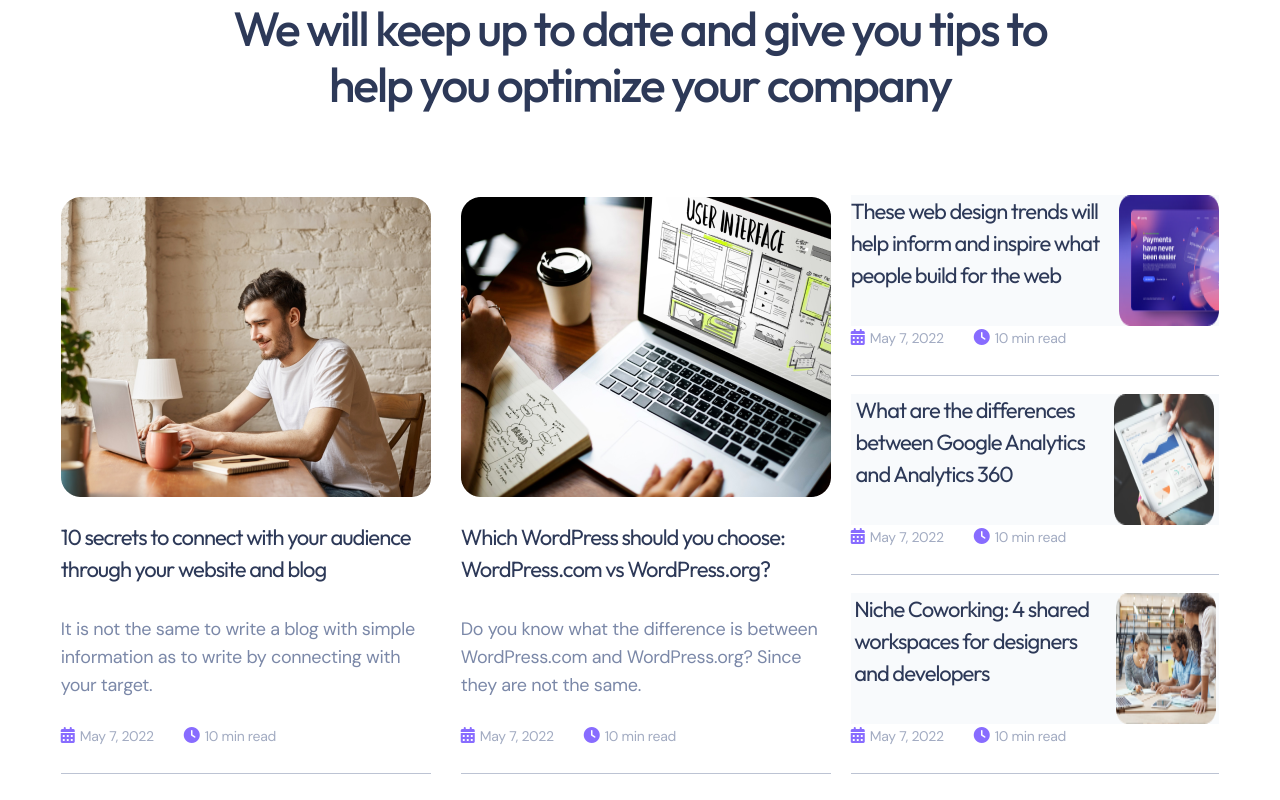
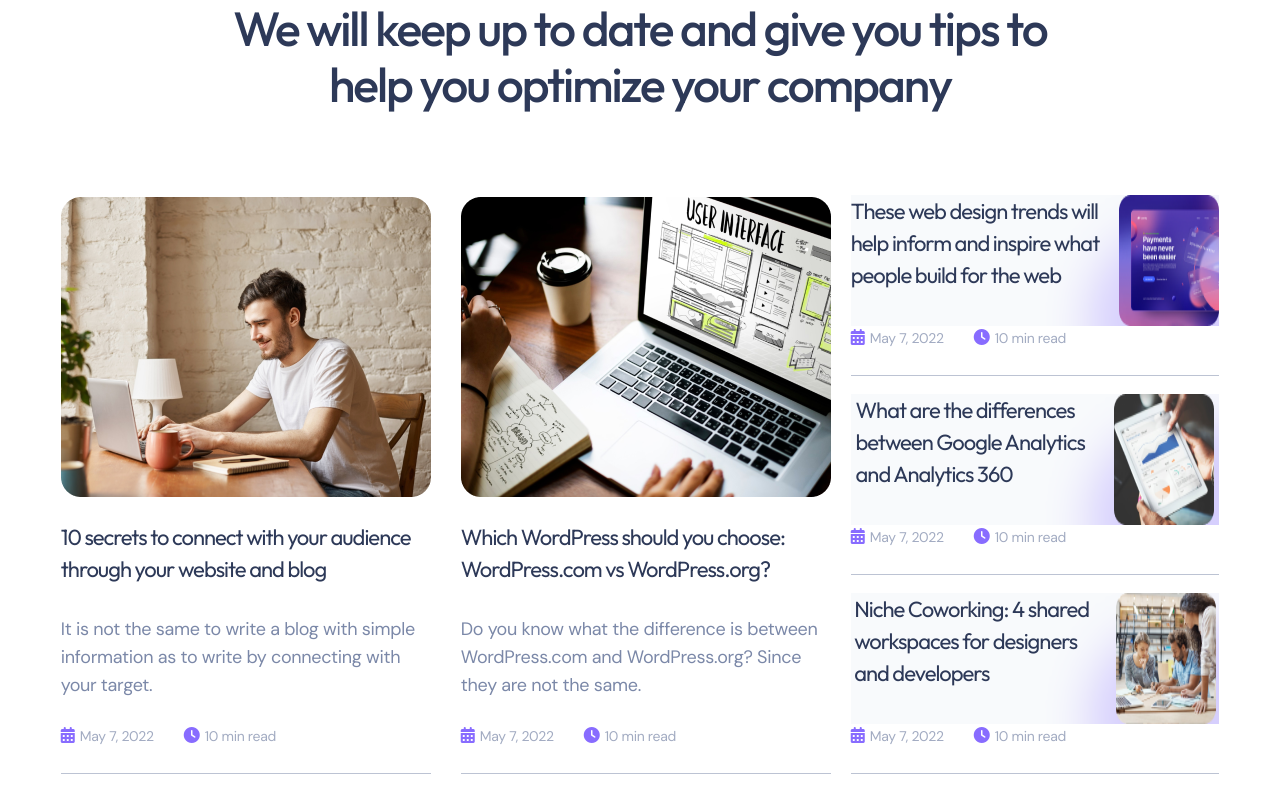
Before and after one commit to culeehi/new-page, a plain HTML site: page index.html in a window 1280 px wide. Shown: the top 800 px of the page. Drawn offline with nearby package versions, Linux system fonts and the light colour scheme; files that its build step writes are made by us from their sources.

Commit message:
Update _content.scss

```diff
--- a/scss/components/_content.scss
+++ b/scss/components/_content.scss
@@ -46,5 +46,5 @@
 .text {
    max-width: 100%;
    height: auto;
-   background-image: url(../../assets/img/bgr.png);
+   background: url(../../assets/img/bgr.png) top center / cover;
 }
```
